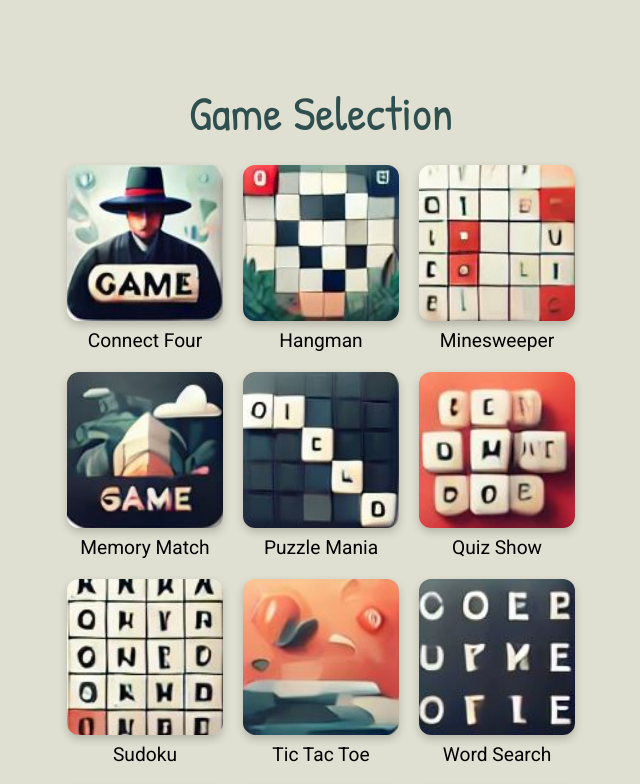
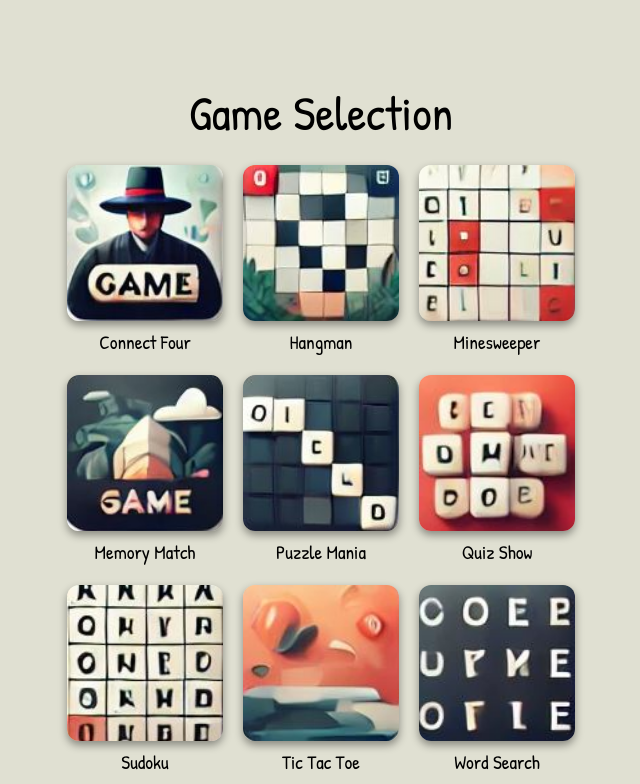
Before and after one commit to joseph-johnson27001/game-world, a Vue app: page / in a window 1280 px wide. Shown: the top 784 px of the page, without its empty margins (319-959 px from the left). Built offline with nearby package versions, Linux system fonts and the light colour scheme.

Commit message:
Updated font

```diff
--- a/src/App.vue
+++ b/src/App.vue
@@ -20,12 +20,12 @@
 #app {
   background-color: #e0e0d2;
   display: flex;
+  font-family: "Patrick Hand", cursive;
   flex-direction: column;
   min-height: 100vh;
 }
 
 main {
-  font-family: "Roboto", sans-serif;
   max-width: 768px;
   width: 100%;
   margin: 0 auto;
@@ -37,8 +37,7 @@
 }
 
 h1 {
-  color: darkslategrey;
-  font-family: "Patrick Hand", cursive;
+  color: black;
   font-size: 3rem;
   font-weight: 100;
   margin-bottom: 20px;
--- a/src/components/GameCard.vue
+++ b/src/components/GameCard.vue
@@ -33,7 +33,7 @@
   width: 100%;
   aspect-ratio: 1;
   border-radius: 12px;
-  box-shadow: 0 4px 8px rgba(0, 0, 0, 0.2);
+  box-shadow: 0 4px 8px rgba(0, 0, 0, 0.4);
   overflow: hidden;
   cursor: pointer;
   transition: transform 0.2s;
```
